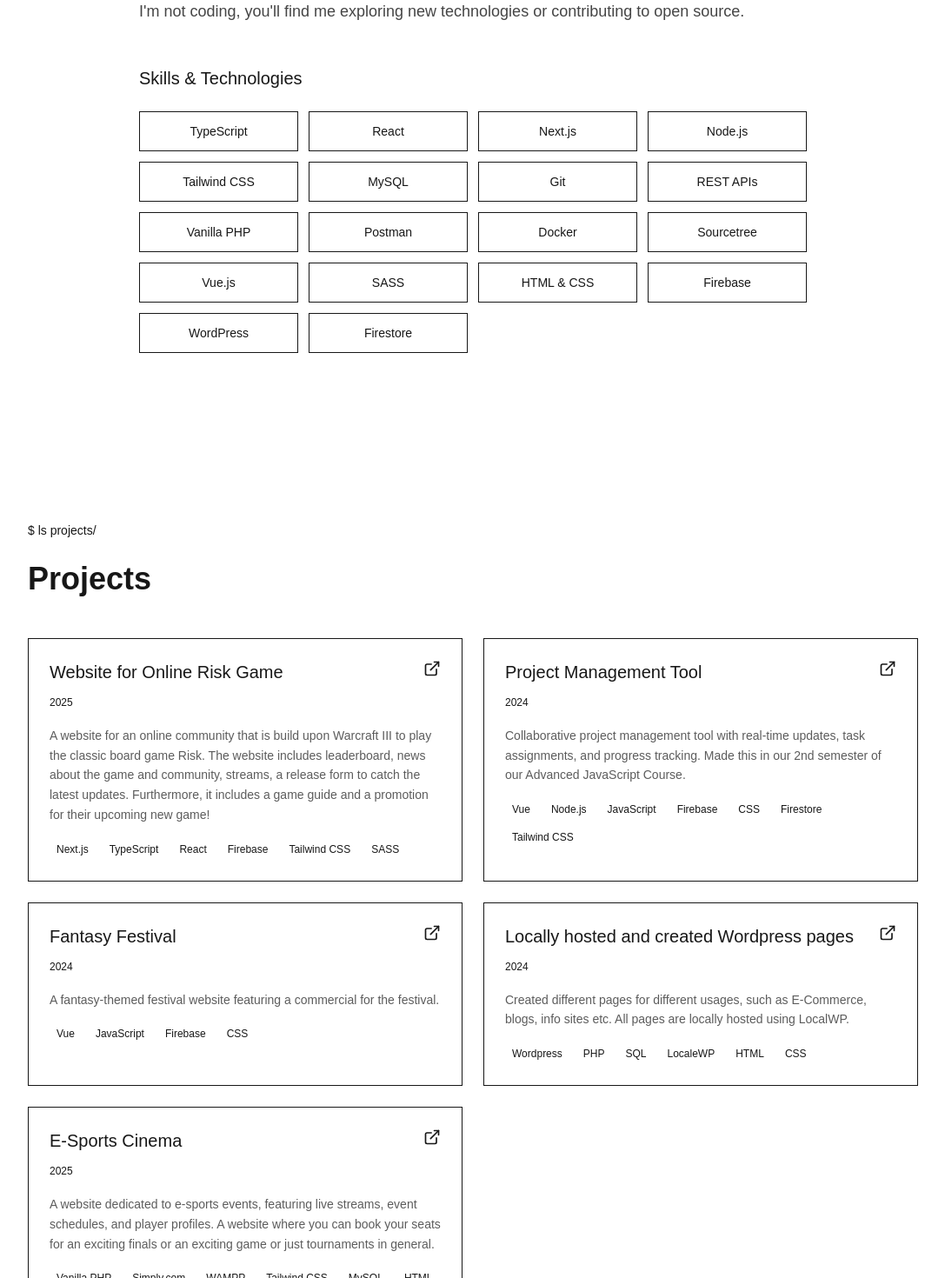
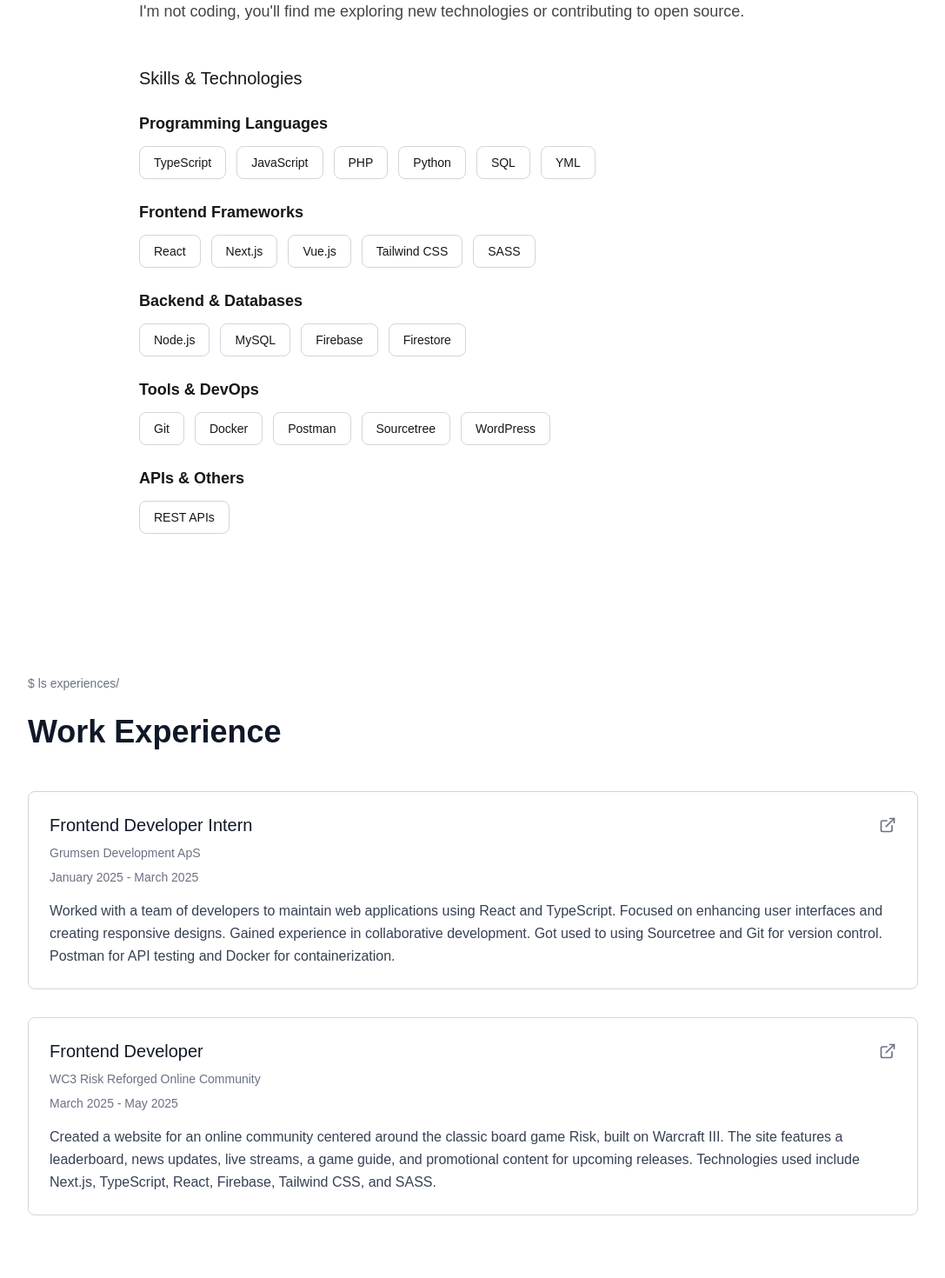
Before and after one commit to Sinyedu/React-Portfolio-Web, a Next.js app: page / in a window 1280 px wide. Shown: the part 1140-2610 px from the top of the page at 87% size, without its empty margins (96-1183 px from the left). Built offline with nearby package versions, Linux system fonts and the light colour scheme.

Commit message:
feat:slight refactor but also added work experience and hover animations, json fix

```diff
--- a/src/app/components/about-section.tsx
+++ b/src/app/components/about-section.tsx
@@ -5,7 +5,7 @@
 
 interface AboutSectionProps {
   content: AboutContent;
-  skills: string[];
+  skills: Record<string, string[]>;
 }
 
 export function AboutSection({ content, skills }: AboutSectionProps) {
@@ -19,27 +19,39 @@
         className="max-w-3xl mx-auto"
       >
         <div className="mb-6">
-          <span className="text-sm text-muted-foreground">$ cat about.txt</span>
+          <span className="text-sm text-muted-foreground dark:text-muted-foreground-dark">
+            $ cat about.txt
+          </span>
         </div>
 
-        <h2 className="text-3xl md:text-4xl font-semibold mb-8">
+        <h2 className="text-3xl md:text-4xl font-semibold mb-8 text-foreground dark:text-foreground-dark">
           {content.title}
         </h2>
-        <p className="text-base md:text-lg text-foreground/80 mb-12 leading-relaxed">
+        <p className="text-base md:text-lg text-foreground/80 dark:text-foreground-dark/80 mb-12 leading-relaxed">
           {content.content}
         </p>
 
         <div>
-          <h3 className="text-xl font-medium mb-6 text-muted-foreground">
+          <h3 className="text-xl font-medium mb-6 text-muted-foreground dark:text-muted-foreground-dark">
             Skills & Technologies
           </h3>
-          <div className="grid grid-cols-2 md:grid-cols-4 gap-3">
-            {skills.map((skill) => (
-              <div
-                key={skill}
-                className="px-4 py-3 border border-border bg-card hover:bg-muted transition-colors text-sm text-center"
-              >
-                {skill}
+
+          <div className="space-y-6">
+            {Object.entries(skills).map(([category, skillList]) => (
+              <div key={category}>
+                <h4 className="text-lg font-semibold mb-3 text-foreground dark:text-foreground-dark">
+                  {category}
+                </h4>
+                <div className="flex flex-wrap gap-3">
+                  {skillList.map((skill) => (
+                    <div
+                      key={skill}
+                      className="border border-gray-300 dark:border-gray-700 rounded-lg px-4 py-2 hover:bg-gray-100 dark:hover:bg-gray-800 transition-colors text-sm text-foreground dark:text-foreground-dark"
+                    >
+                      {skill}
+                    </div>
+                  ))}
+                </div>
               </div>
             ))}
           </div>
--- /dev/null
+++ b/src/app/components/experience-section.tsx
@@ -0,0 +1,65 @@
+"use client";
+
+import { Experience } from "@/core/types";
+import { motion } from "framer-motion";
+import { ExternalLink } from "lucide-react";
+
+interface ExperienceSectionProps {
+  experiences: Experience[];
+}
+
+export function ExperienceSection({ experiences }: ExperienceSectionProps) {
+  return (
+    <section className="container mx-auto px-4 py-16 md:py-24bg-gray-900 transition-colors">
+      <div className="max-w-5xl mx-auto">
+        <div className="mb-6">
+          <span className="text-sm text-gray-500 dark:text-gray-400">
+            $ ls experiences/
+          </span>
+        </div>
+
+        <h2 className="text-3xl md:text-4xl font-semibold mb-12 text-gray-900 dark:text-white">
+          Work Experience
+        </h2>
+
+        <div className="space-y-8">
+          {experiences.map((exp, index) => (
+            <motion.div
+              key={exp.id}
+              initial={{ opacity: 0, y: 50 }}
+              whileInView={{ opacity: 1, y: 0 }}
+              viewport={{ once: true, amount: 0.3 }}
+              transition={{ duration: 0.6, delay: index * 0.15 }}
+              className="border border-gray-300 dark:border-gray-700 rounded-lg p-6 hover:bg-gray-100 dark:hover:bg-gray-800 transition-colors"
+            >
+              <div className="flex items-center justify-between mb-2">
+                <h3 className="text-xl font-medium text-gray-900 dark:text-white">
+                  {exp.role}
+                </h3>
+                {exp.companyLink && (
+                  <a
+                    href={exp.companyLink}
+                    target="_blank"
+                    rel="noopener noreferrer"
+                    className="text-gray-500 dark:text-gray-400 hover:text-indigo-500 dark:hover:text-indigo-400 transition-colors"
+                  >
+                    <ExternalLink className="w-5 h-5" />
+                  </a>
+                )}
+              </div>
+              <p className="text-sm text-gray-500 dark:text-gray-400 mb-2">
+                {exp.company}
+              </p>
+              <p className="text-sm text-gray-500 dark:text-gray-400 mb-4">
+                {exp.period}
+              </p>
+              <p className="text-gray-700 dark:text-gray-300 leading-relaxed">
+                {exp.description}
+              </p>
+            </motion.div>
+          ))}
+        </div>
+      </div>
+    </section>
+  );
+}
--- a/src/app/components/hero-section.tsx
+++ b/src/app/components/hero-section.tsx
@@ -63,7 +63,7 @@
         <div className="flex items-center gap-4 flex-wrap justify-center">
           <a
             href={`mailto:${content.email}`}
-            className="inline-flex items-center gap-2 px-4 py-2 border border-border hover:bg-muted transition-colors text-sm rounded-2xl"
+            className="inline-flex items-center gap-2 px-4 py-2 border border-gray-300 dark:border-gray-700 rounded-lg p-6 hover:bg-gray-100 dark:hover:bg-gray-800 transition-colors text-center text-xl text-gray-900 dark:text-white"
             aria-label="Email"
           >
             <Mail className="w-4 h-4" />
@@ -73,7 +73,7 @@
             href={content.github}
             target="_blank"
             rel="noopener noreferrer"
-            className="inline-flex items-center gap-2 px-4 py-2 border border-border hover:bg-muted transition-colors text-sm rounded-2xl"
+            className="inline-flex items-center gap-2 px-4 py-2 border border-gray-300 dark:border-gray-700 rounded-lg p-6 hover:bg-gray-100 dark:hover:bg-gray-800 transition-colors text-center text-xl text-gray-900 dark:text-white"
             aria-label="GitHub"
           >
             <Github className="w-4 h-4" />
@@ -83,7 +83,7 @@
             href={content.linkedin}
             target="_blank"
             rel="noopener noreferrer"
-            className="inline-flex items-center gap-2 px-4 py-2 border border-border hover:bg-muted transition-colors text-sm rounded-2xl"
+            className="inline-flex items-center gap-2 px-4 py-2 border border-gray-300 dark:border-gray-700 rounded-lg p-6 hover:bg-gray-100 dark:hover:bg-gray-800 transition-colors text-center text-xl text-gray-900 dark:text-white"
             aria-label="LinkedIn"
           >
             <Linkedin className="w-4 h-4" />
--- a/src/app/components/projects-section.tsx
+++ b/src/app/components/projects-section.tsx
@@ -15,7 +15,9 @@
         <div className="mb-6">
           <span className="text-sm text-muted-foreground">$ ls projects/</span>
         </div>
-        <h2 className="text-3xl md:text-4xl font-semibold mb-12">Projects</h2>
+        <h2 className="text-3xl md:text-4xl font-semibold mb-12 text-foreground dark:text-foreground-dark">
+          Projects
+        </h2>
 
         <div className="grid gap-6 md:grid-cols-2">
           {projects.map((project, index) => (
@@ -28,21 +30,21 @@
               whileInView={{ opacity: 1, y: 0 }}
               viewport={{ once: true, amount: 0.3 }}
               transition={{ duration: 0.6, delay: index * 0.15 }}
-              className="group border border-border bg-card p-6 hover:bg-muted transition-colors"
+              className="group border-border bg-card p-6 hover:bg-muted transition-colors border border-gray-300 dark:border-gray-700 rounded-lg hover:bg-gray-100 dark:hover:bg-gray-800 text-sm text-gray-900 dark:text-white"
             >
               <div className="flex items-start justify-between mb-4">
                 <div>
-                  <h3 className="text-xl font-medium mb-2 group-hover:text-accent transition-colors">
+                  <h3 className="text-xl font-medium mb-2 group-hover:text-accent transition-colors text-foreground dark:text-foreground-dark">
                     {project.title}
                   </h3>
-                  <span className="text-xs text-muted-foreground">
+                  <span className="text-xs text-muted-foreground dark:text-muted-foreground-dark">
                     {project.year}
                   </span>
                 </div>
-                <ExternalLink className="w-5 h-5 text-muted-foreground group-hover:text-accent transition-colors" />
+                <ExternalLink className="w-5 h-5 text-muted-foreground dark:text-muted-foreground-dark group-hover:text-accent transition-colors" />
               </div>
 
-              <p className="text-sm text-foreground/70 mb-4 leading-relaxed">
+              <p className="text-sm text-foreground/70 dark:text-foreground-dark/70 mb-4 leading-relaxed">
                 {project.description}
               </p>
 
@@ -50,7 +52,7 @@
                 {project.technologies.map((tech) => (
                   <span
                     key={tech}
-                    className="text-xs px-2 py-1 bg-secondary text-secondary-foreground"
+                    className="text-xs px-2 py-1 bg-secondary text-secondary-foreground rounded"
                   >
                     {tech}
                   </span>
--- a/src/app/data/content.json
+++ b/src/app/data/content.json
@@ -11,26 +11,26 @@
     "title": "About",
     "content": "I'm a developer passionate about creating elegant solutions to complex problems. With expertise in React, TypeScript, and Node.js, I build scalable applications that users love. When I'm not coding, you'll find me exploring new technologies or contributing to open source."
   },
-  "skills": [
-    "TypeScript",
-    "React",
-    "Next.js",
-    "Node.js",
-    "Tailwind CSS",
-    "MySQL",
-    "Git",
-    "REST APIs",
-    "Vanilla PHP",
-    "Postman",
-    "Docker",
-    "Sourcetree",
-    "Vue.js",
-    "SASS",
-    "HTML & CSS",
-    "Firebase",
-    "WordPress",
-    "Firestore"
-  ],
+  "skills": {
+    "Programming Languages": [
+      "TypeScript",
+      "JavaScript",
+      "PHP",
+      "Python",
+      "SQL",
+      "YML"
+    ],
+    "Frontend Frameworks": [
+      "React",
+      "Next.js",
+      "Vue.js",
+      "Tailwind CSS",
+      "SASS"
+    ],
+    "Backend & Databases": ["Node.js", "MySQL", "Firebase", "Firestore"],
+    "Tools & DevOps": ["Git", "Docker", "Postman", "Sourcetree", "WordPress"],
+    "APIs & Others": ["REST APIs"]
+  },
   "contact": {
     "title": "Get in Touch",
     "description": "I'm always open to discussing new projects, creative ideas, or opportunities to be part of your vision.",
--- /dev/null
+++ b/src/app/data/experiences.json
@@ -0,0 +1,18 @@
+[
+  {
+    "id": "1",
+    "role": "Frontend Developer Intern",
+    "company": "Grumsen Development ApS",
+    "companyLink": "https://grumsendev.dk/",
+    "period": "January 2025 - March 2025",
+    "description": "Worked with a team of developers to maintain web applications using React and TypeScript. Focused on enhancing user interfaces and creating responsive designs. Gained experience in collaborative development. Got used to using Sourcetree and Git for version control. Postman for API testing and Docker for containerization."
+  },
+  {
+    "id": "2",
+    "role": "Frontend Developer",
+    "company": "WC3 Risk Reforged Online Community",
+    "companyLink": "https://discord.gg/wc3risk",
+    "period": "March 2025 - May 2025",
+    "description": "Created a website for an online community centered around the classic board game Risk, built on Warcraft III. The site features a leaderboard, news updates, live streams, a game guide, and promotional content for upcoming releases. Technologies used include Next.js, TypeScript, React, Firebase, Tailwind CSS, and SASS."
+  }
+]
--- a/src/app/page.tsx
+++ b/src/app/page.tsx
@@ -1,19 +1,23 @@
 "use client";
 
-import { ContentData, ProjectsData } from "@/core/types";
 import { AboutSection } from "@/app/components/about-section";
 import { ContactSection } from "@/app/components/contact-section";
 import { HeroSection } from "@/app/components/hero-section";
 import { ProjectsSection } from "@/app/components/projects-section";
-
-import contentData from "@/app/data/content.json";
-import projectsData from "@/app/data/projects.json";
+import { ExperienceSection } from "@/app/components/experience-section";
 import { Header } from "@/app/components/global/Header";
 import { Footer } from "@/app/components/global/Footer";
 
+import contentJSON from "@/app/data/content.json";
+import projectsJSON from "@/app/data/projects.json";
+import experiencesJSON from "@/app/data/experiences.json";
+
+import type { ContentData, ProjectsData, Experience } from "@/core/types";
+
 export default function HomePage() {
-  const content = contentData as ContentData;
-  const { projects } = projectsData as ProjectsData;
+  const content: ContentData = contentJSON as ContentData;
+  const { projects } = projectsJSON as ProjectsData;
+  const experiences = experiencesJSON as Experience[];
 
   return (
     <div className="min-h-screen flex flex-col">
@@ -25,6 +29,10 @@
 
         <section id="about" className="scroll-mt-24">
           <AboutSection content={content.about} skills={content.skills} />
+        </section>
+
+        <section id="experience" className="scroll-mt-24">
+          <ExperienceSection experiences={experiences} />
         </section>
 
         <section id="projects" className="scroll-mt-24">
```
Also changed, not shown: src/core/types/index.ts (+16 -3 lines).
